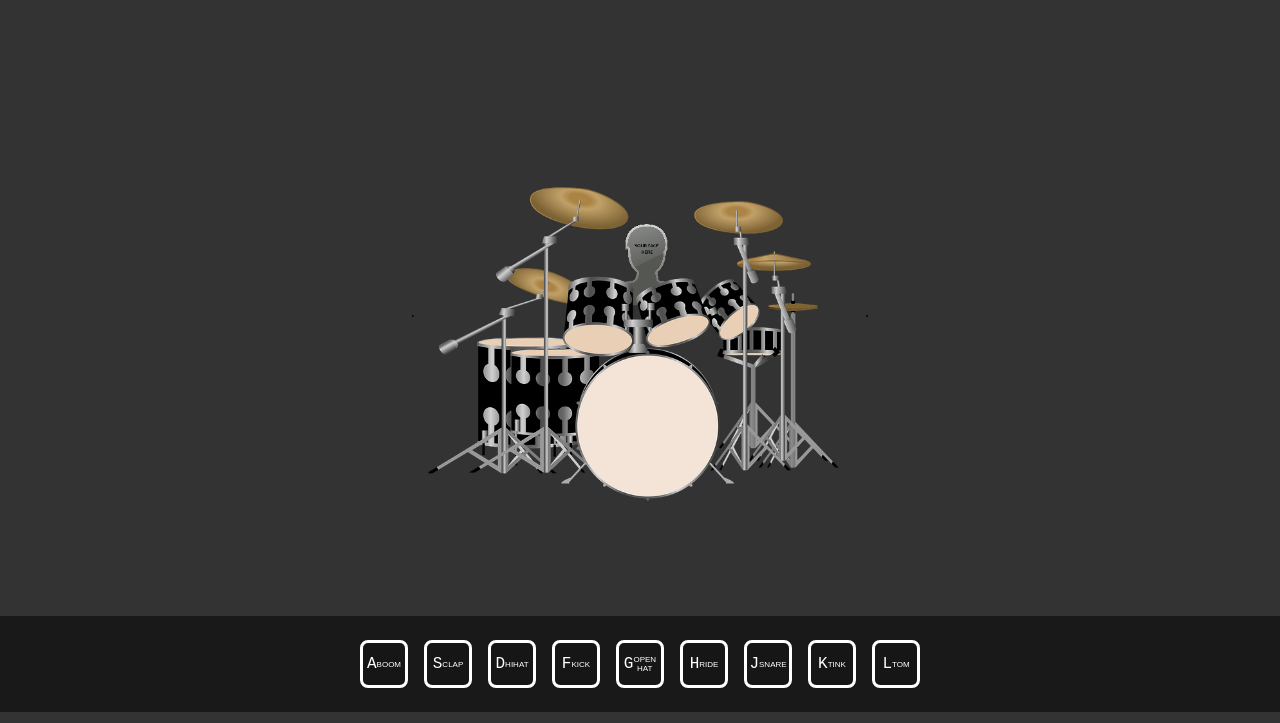
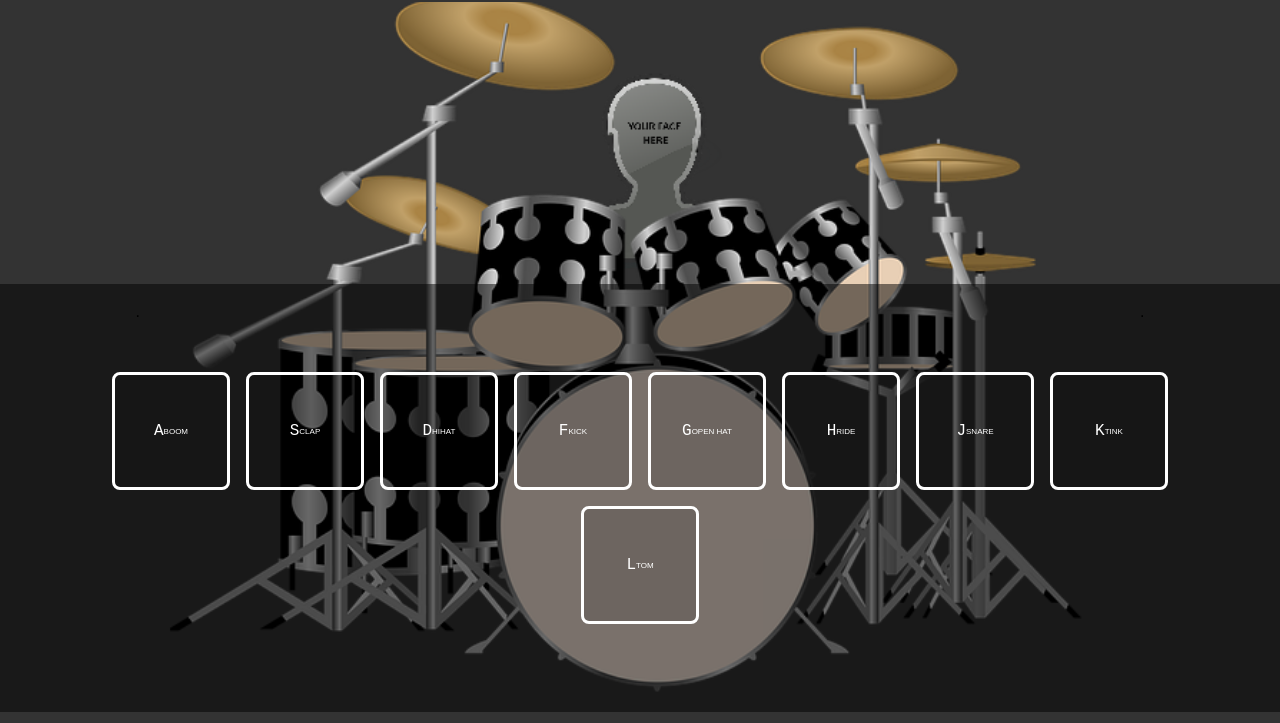
Before and after one commit to BColl91/DrumKit, a plain HTML site: page index.html in a window 1280 px wide. Shown: the part 88-811 px from the top of the page. Drawn offline with Linux system fonts and the light colour scheme.

Commit message:
resize attempt

```diff
--- a/style.css
+++ b/style.css
@@ -8,6 +8,7 @@ body {
   margin: 0;
   font-family: sans-serif;
 }
+
 .header {
   position: fixed;
   top: 0;
@@ -19,8 +20,9 @@ body {
   background-color: #333;
   text-align: center;
 }
+
 .drums {
-    width: 450px;
+  width: 1000px;
   height: auto;
   display: flex;
   justify-content: center;
@@ -36,7 +38,7 @@ body {
   display: flex;
   justify-content: center;
   background-color: rgba(0, 0, 0, 0.5);
-    padding: 1rem;
+  padding: 5rem;
   box-sizing: border-box;
   flex-wrap: wrap;
 }
@@ -45,12 +47,12 @@ body {
   display: flex;
   justify-content: center;
   align-items: center;
-    width: 10px;
-    height: 10px;
+  width: 80px;
+  height: 80px;
   border: 0.2rem solid #fff;
   border-radius: 0.5rem;
   margin: 0.5rem;
-    font-size: 1.5rem;
+  font-size: 2.5rem !important;
   padding: 1rem 1rem;
   transition: all 0.07s ease;
   text-align: center;
```
Lines whose indentation alone changed are shown as unchanged.
